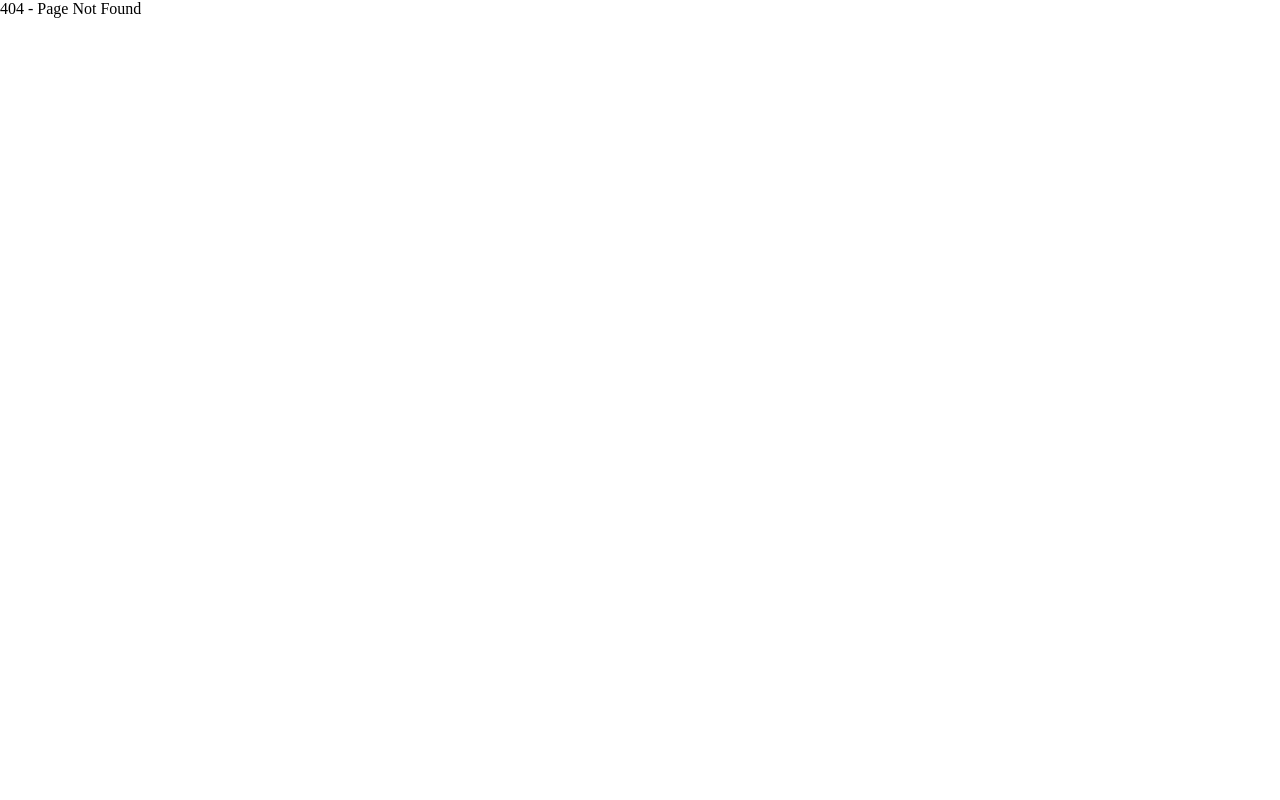
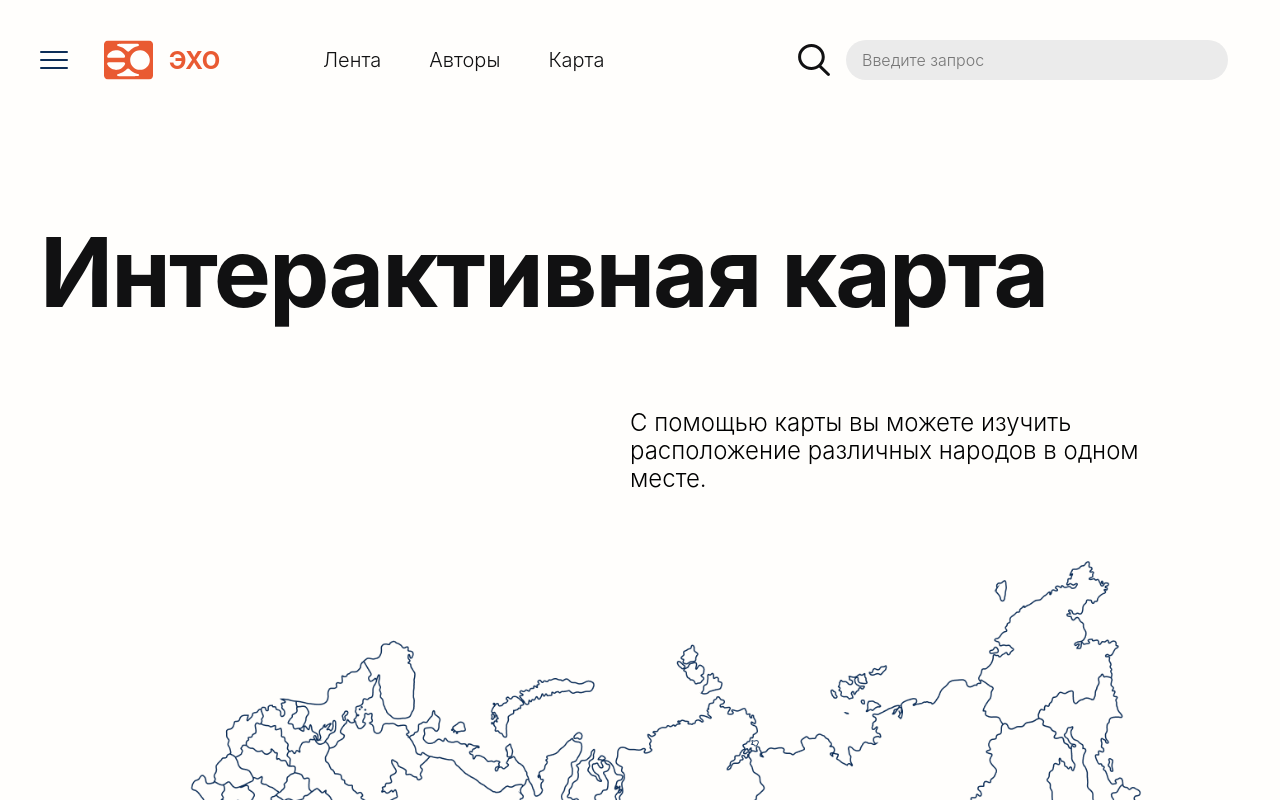
Before and after one commit to saravatss/Echo, a Next.js app: page /map in a window 1280 px wide. Before the commit this address had no page. Shown: the top 800 px of the page. Built offline with nearby package versions, Linux system fonts and the light colour scheme.

Commit message:
new page

```diff
--- a/src/app/globals.css
+++ b/src/app/globals.css
@@ -10,6 +10,7 @@ html {
 body {
   margin: 0;
   padding: 0;
+  background-color: var(--white-color);
 }
 
 img {
--- /dev/null
+++ b/src/app/map/page.js
@@ -0,0 +1,13 @@
+import Header from "@/components/Header";
+import Footer from "@/components/Footer";
+import MapFeed from "@/components/Map";
+
+export default function Map() {
+  return (
+    <div className="Map">
+      <Header />
+      <MapFeed />
+      <Footer />
+    </div>
+  );
+}
--- a/src/components/Authors/Authors.jsx
+++ b/src/components/Authors/Authors.jsx
@@ -49,7 +49,7 @@ const AuthorsContent = () => {
   ]
 
   return (
-    <div className="authorsContainer">;
+    <div className="authorsContainer">
 
       <div className="authorsGrid">
         {authors.map((authors, index) => (
--- a/src/components/Footer/footer.css
+++ b/src/components/Footer/footer.css
@@ -9,6 +9,11 @@
     .footer {
       padding: 64px 20px;
     }
+  }
+
+  .footerPattern {
+    width: 100%;
+    margin-bottom: -5px;
   }
 
   .contentWrapper {
@@ -118,30 +123,24 @@
     height: auto;
   }
 
-  .menu {
+  .menuFooter {
     display: flex;
     width: 121px;
     max-width: 100%;
+    gap: 32px;
     flex-direction: column;
     color: var(--white-color);
     justify-content: center;
     font: 300 24px/1 Suisse Intl, -apple-system, Roboto, Helvetica, sans-serif;
   }
 
-  .menuItem {
+  .menuOneFooter {
     color: rgba(255, 254, 252, 1);
     text-decoration: none;
   }
 
-  .menuItemActive {
-    font-weight: 600;
-  }
 
-  .menuItem:not(:first-child) {
-    margin-top: 32px;
-  }
-
-  .logo {
+  .logoFooter {
     color: var(--white-color);
     margin-top: 232px;
     height: 64px;
--- a/src/components/Footer/index.jsx
+++ b/src/components/Footer/index.jsx
@@ -6,6 +6,8 @@ import Link from "next/link";
 
 export default function Footer() {
   return (
+    <div className='wholeFooter'>
+      <img src="./pattern2.svg" className='footerPattern'></img>
       <footer className="footer">
         <div className="contentWrapper">
           <div className="mainContent">
@@ -36,19 +38,20 @@ export default function Footer() {
           </div>
         </div>
         <div className="sideContent">
-        <nav className="menu">
-          <a href="" className="menuItem menuItemActive">
+          <nav className="menuFooter">
+            <a href="" className="menuOneFooter">
               Главная
             </a>
-          <a href="" className="menuItem">
+            <a href="" className="menuOneFooter">
               Авторы
             </a>
-          <a href="" className="menuItem">
+            <a href="" className="menuOneFooter">
               Карта
             </a>
           </nav>
-        <img src="./Logo_white.svg" className="logo" />
+          <img src="./Logo_white.svg" className="logoFooter" />
         </div>
       </footer>
+    </div>
   );
 };
--- a/src/components/Header/header.css
+++ b/src/components/Header/header.css
@@ -23,11 +23,23 @@
   height: 40px;
 }
 
+.websiteName {
+  color: var(--orange-color);
+  font: 700 24px Suisse Intl, -apple-system, Roboto, Helvetica, sans-serif;
+}
+
+.linkMain {
+  text-decoration: none;
+  display: inline-flex;
+  align-items: center;
+  gap: 16px;
+}
+
 .upperLogo {
   align-self: stretch;
   display: flex;
   align-items: center;
-  gap: 40px;
+  gap: 64px;
   color: var(--black-color);
   justify-content: flex-start;
   width: 155px;
@@ -115,6 +127,7 @@
   flex-direction: row;
   flex-wrap: wrap;
   gap: 350px;
+  opacity: 0;
 }
 
 .menuSection {
--- a/src/components/Header/index.js
+++ b/src/components/Header/index.js
@@ -54,8 +54,9 @@ export default function Header() {
       <div className="logoContainer">
         <div className="upperLogo">
         <div className="menu__toggler"><span className='sections'></span></div>
-          <Link href={`/`} onClick={handleLogoClick}>
+          <Link href={`/`} onClick={handleLogoClick} className='linkMain'>
             <img src="./Logo.svg" className="Logo" />
+            <div className='websiteName'>ЭХО</div>
           </Link>
       </div>
         <nav className="navigation">
@@ -65,7 +66,7 @@ export default function Header() {
           <Link href={`/authors`} className="navItem a">
             Авторы
           </Link>
-          <Link href={`/splashScreen`} className="navItem a">
+          <Link href={`/map`} className="navItem a">
             Карта
           </Link>
         </nav>
--- /dev/null
+++ b/src/components/Map/ArticleMap.jsx
@@ -0,0 +1,8 @@
+import "./Map.css"
+
+export default function ArticleMap() {
+    return (
+        <div className="articleMap">
+        </div>
+    );
+}
--- /dev/null
+++ b/src/components/Map/Map.css
@@ -0,0 +1,24 @@
+.content {
+    display: flex;
+    flex-direction: column;
+    margin: 0 40px;
+}
+
+.MapTitle {
+    font: 700 96px/1 Tilda Sans, -apple-system, Roboto, Helvetica, sans-serif;
+    letter-spacing: -1.92px;
+    color: var(--black-color);
+}
+
+.textMap {
+    font: 300 24px/28px Suisse Intl, -apple-system, Roboto, Helvetica, sans-serif;
+}
+
+.blockTextMap {
+    width: 584px;
+    margin-left: 590px;
+}
+
+.imgMap {
+    margin:44px 64px 96px 64px;
+}
--- /dev/null
+++ b/src/components/Map/index.jsx
@@ -0,0 +1,16 @@
+'use client'
+import ArticleMap from "./ArticleMap";
+import "./Map.css"
+
+export default function MapFeed() {
+    return (
+        <main className="content">
+            <h1 className="MapTitle">Интерактивная карта</h1>
+            <div className="blockTextMap">
+                <p className="textMap">С помощью карты вы можете изучить расположение различных народов в одном месте.</p>
+            </div>
+            <img src="./Map.png" className="imgMap"/>
+            <ArticleMap />
+        </main>
+    );
+}
```
Also changed, not shown: public/Map.png (added), public/pattern2.svg (added). Lines whose indentation alone changed are shown as unchanged.
